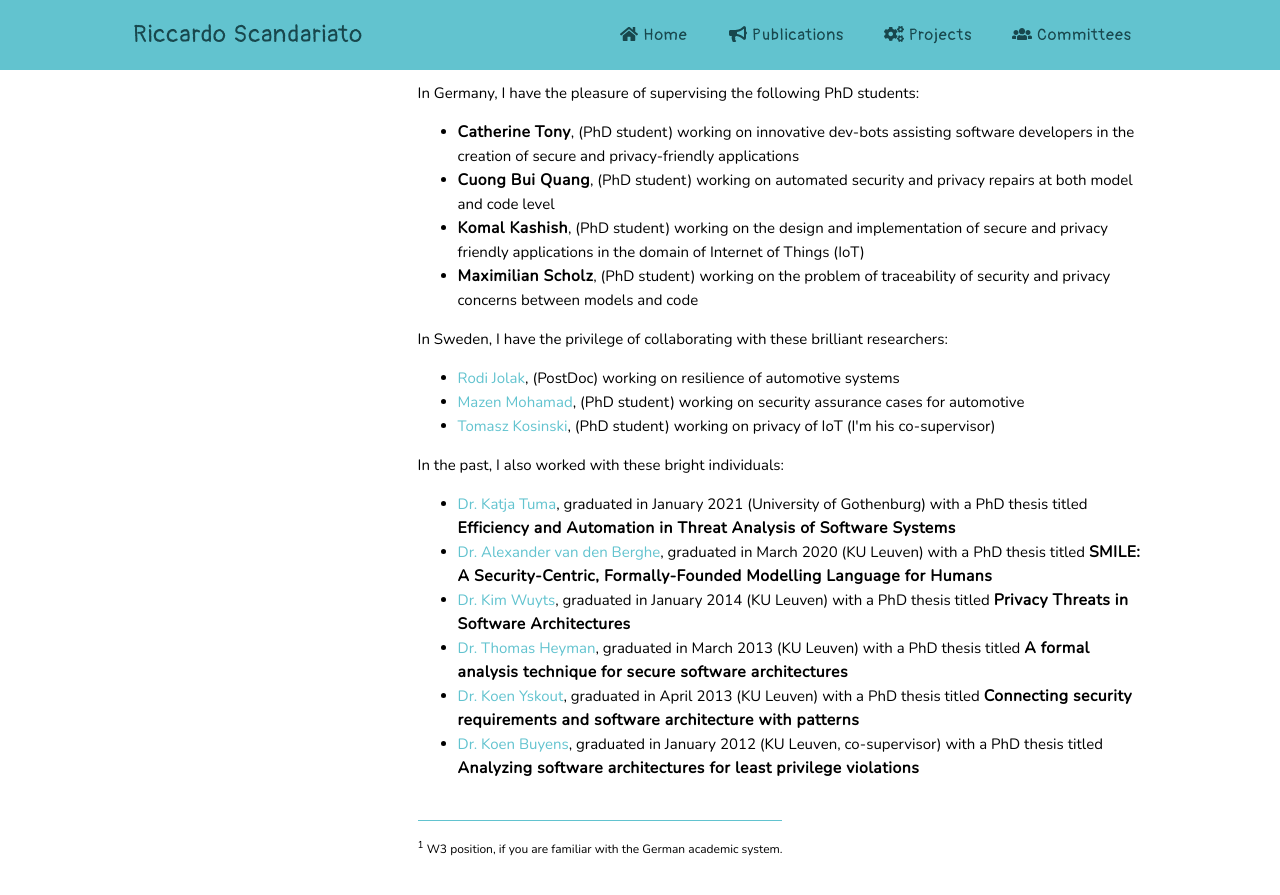
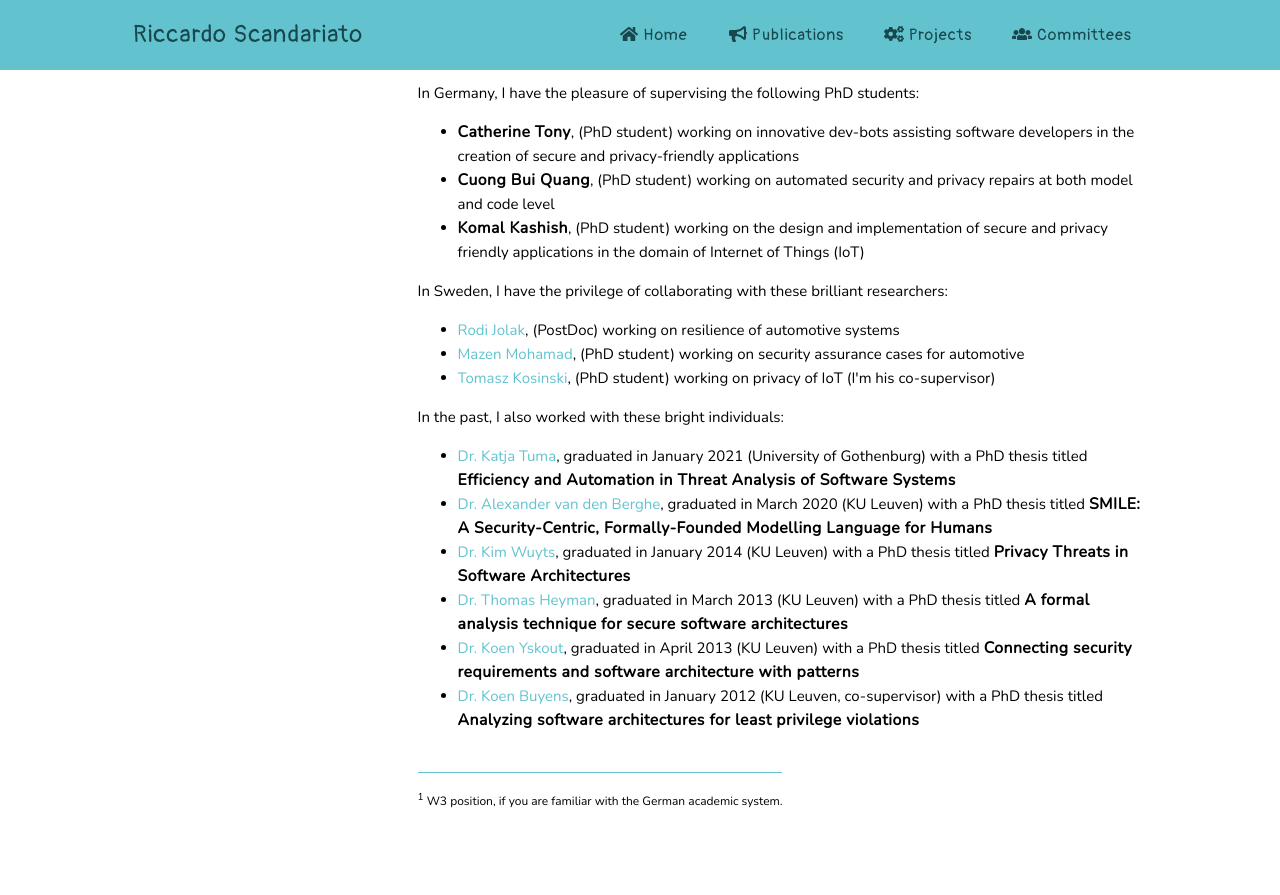
Before and after one commit to riccardoscandariato/riccardoscandariato.github.io, a Jekyll site: the page built from index.md, in a window 1280 px wide and 900 px high, scrolled down 1100 px. Shown: the top 895 px of the window. Built offline with Jekyll 4.4.1, drawn with Linux system fonts in a browser that asks for light colours; after the commit the page ends 1952 px from its top, so only the background shows below that.

Commit message:
update list phds

```diff
--- a/index.md
+++ b/index.md
@@ -44,7 +44,6 @@ Since late 2020, I'm the head of the Institute of Software Security at the <stro
 <li><strong>Catherine Tony</strong>, (PhD student) working on innovative dev-bots assisting software developers in the creation of secure and privacy-friendly applications</li>
 <li><strong>Cuong Bui Quang</strong>, (PhD student) working on automated security and privacy repairs at both model and code level</li>
 <li><strong>Komal Kashish</strong>, (PhD student) working on the design and implementation of secure and privacy friendly applications in the domain of Internet of Things (IoT)</li>
-<li><strong>Maximilian Scholz</strong>, (PhD student) working on the problem of traceability of security and privacy concerns between models and code</li>
 </ul>
 
 <p>In Sweden, I have the privilege of collaborating with these brilliant researchers:</p>
```
